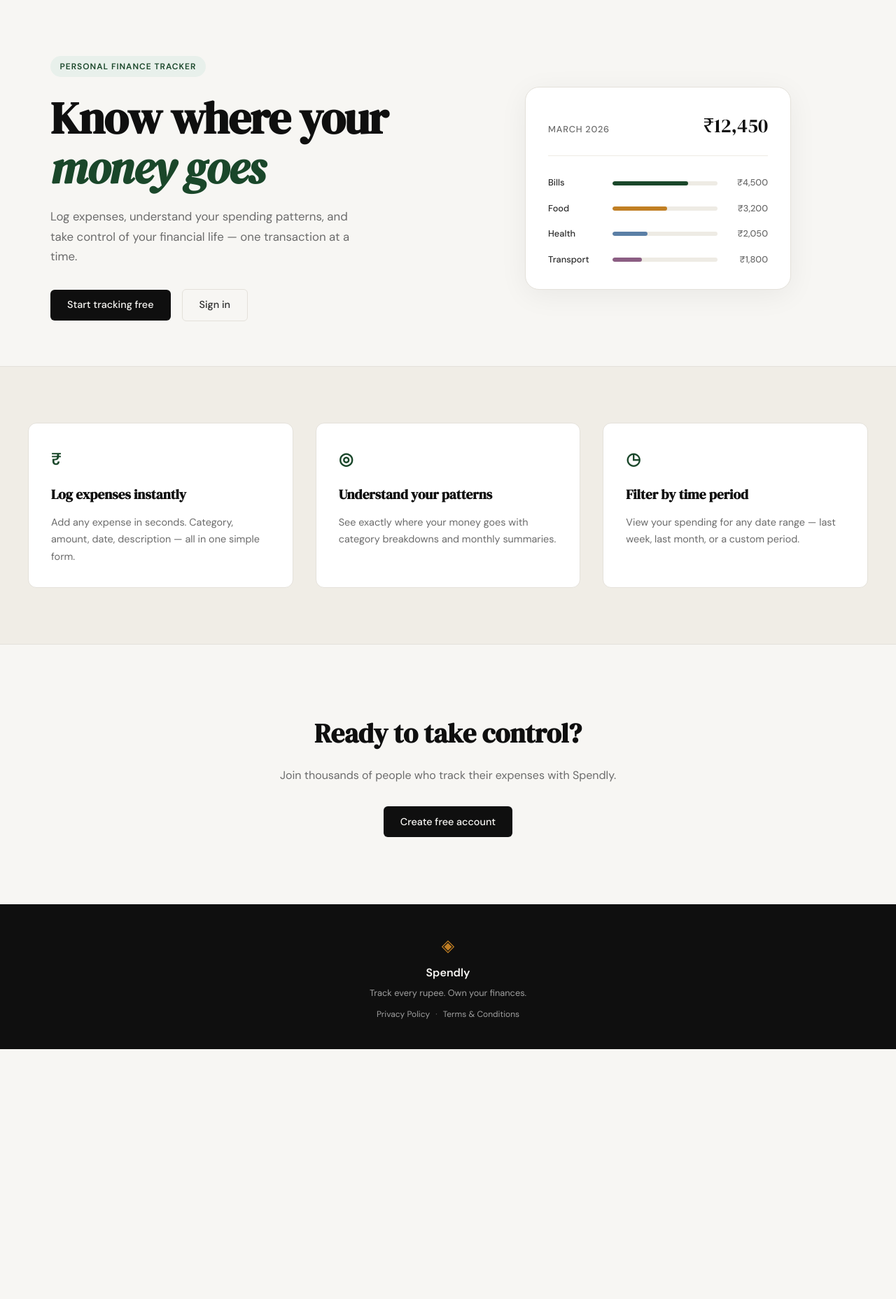
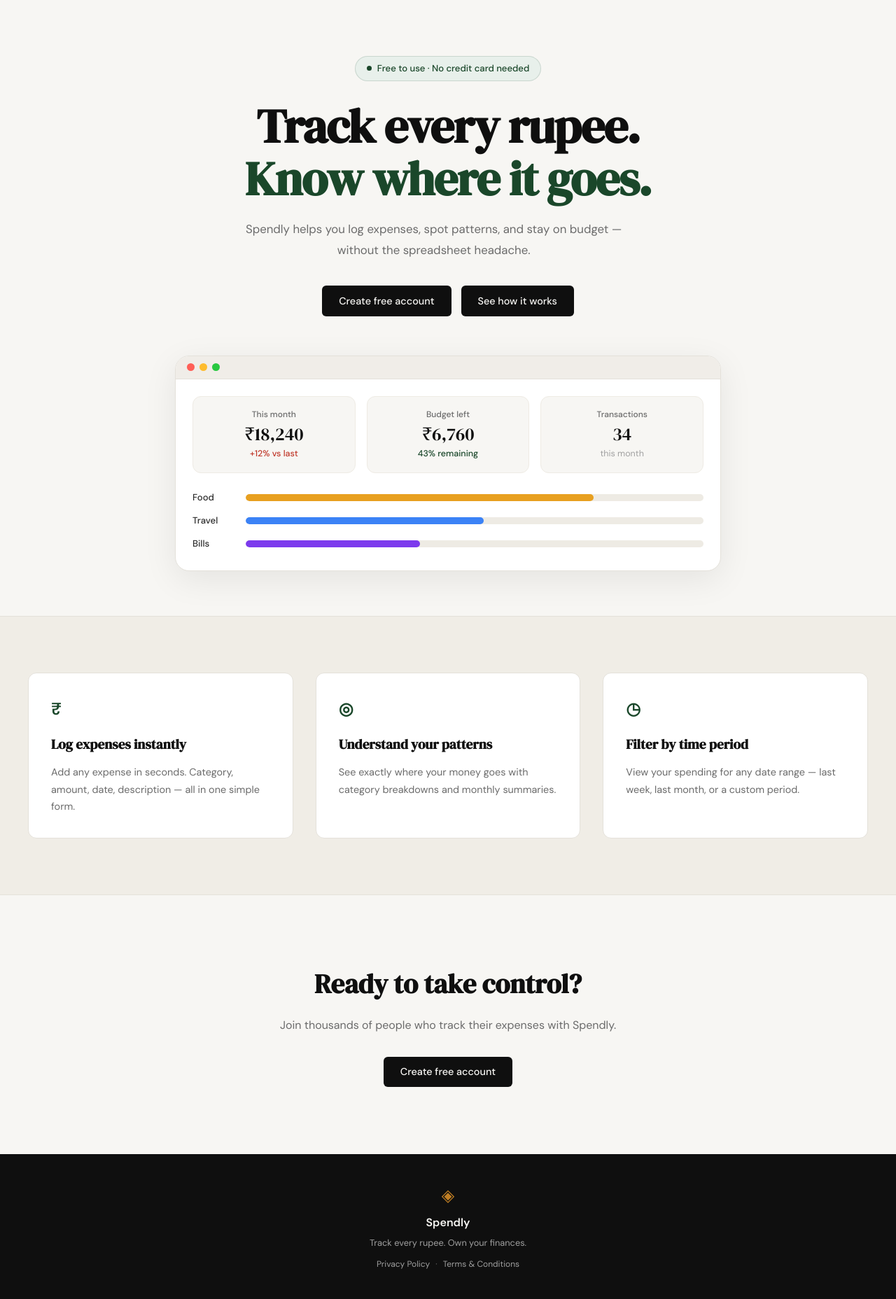
Before and after one commit to therishabh/expense-tracker-claude, a Flask app: page / in a window 1280 px wide. Shown: the part 61-1917 px from the top of the page at 70% size. Before the commit the page ends 1560 px from the top, so only its background shows below. Run offline with Flask 3, Linux system fonts and the light colour scheme.

Commit message:
Redesign hero section and add demo video modal
- Replace two-column hero with centered layout matching new design
- Add mint pill badge, two-line headline, browser-style mock dashboard
- Add stat cards (this month, budget left, transactions) and category bars
- Add modal triggered by "See how it works" button with YouTube embed
- Video loads on open and stops on close; Escape key and backdrop click close modal

Co-Authored-By: Claude Sonnet 4.6 <noreply@anthropic.com>

```diff
--- a/static/css/style.css
+++ b/static/css/style.css
@@ -125,30 +125,39 @@ a { color: inherit; text-decoration: none; }
 
 .hero {
     padding: 5rem 2rem 4rem;
-    display: grid;
-    grid-template-columns: 1fr 1fr;
-    gap: 4rem;
+    display: flex;
+    flex-direction: column;
     align-items: center;
-    max-width: var(--max-width);
+    max-width: 860px;
     margin: 0 auto;
+    text-align: center;
 }
 
 .hero-badge {
-    display: inline-block;
+    display: inline-flex;
+    align-items: center;
+    gap: 0.5rem;
     background: var(--accent-light);
     color: var(--accent);
-    font-size: 0.75rem;
-    font-weight: 600;
-    letter-spacing: 0.08em;
-    text-transform: uppercase;
-    padding: 0.35rem 0.85rem;
+    font-size: 0.82rem;
+    font-weight: 500;
+    padding: 0.4rem 1rem;
     border-radius: 999px;
-    margin-bottom: 1.5rem;
+    margin-bottom: 1.75rem;
+    border: 1px solid rgba(26,71,42,0.15);
+}
+
+.hero-badge-dot {
+    width: 7px;
+    height: 7px;
+    background: var(--accent);
+    border-radius: 50%;
+    flex-shrink: 0;
 }
 
 .hero-title {
     font-family: var(--font-display);
-    font-size: clamp(2.5rem, 5vw, 4rem);
+    font-size: clamp(2.6rem, 6vw, 4.25rem);
     line-height: 1.1;
     letter-spacing: -0.02em;
     color: var(--ink);
@@ -156,105 +165,149 @@ a { color: inherit; text-decoration: none; }
 }
 
 .hero-title em {
-    font-style: italic;
+    font-style: normal;
     color: var(--accent);
 }
 
 .hero-subtitle {
     font-size: 1.05rem;
     color: var(--ink-muted);
-    line-height: 1.7;
-    max-width: 460px;
-    margin-bottom: 2rem;
+    line-height: 1.75;
+    max-width: 540px;
+    margin-bottom: 2.25rem;
 }
 
 .hero-actions {
     display: flex;
-    gap: 1rem;
+    gap: 0.875rem;
     align-items: center;
+    flex-wrap: wrap;
+    justify-content: center;
+    margin-bottom: 3.5rem;
 }
 
 /* ------------------------------------------------------------------ */
-/* Mock card (hero visual)                                             */
+/* Mock browser (hero visual)                                          */
 /* ------------------------------------------------------------------ */
 
 .hero-visual {
-    display: flex;
-    justify-content: center;
+    width: 100%;
+    max-width: 780px;
 }
 
-.mock-card {
+.mock-browser {
     background: var(--paper-card);
     border: 1px solid var(--border);
     border-radius: var(--radius-lg);
-    padding: 2rem;
-    width: 100%;
-    max-width: 380px;
-    box-shadow: 0 8px 40px rgba(0,0,0,0.06);
+    box-shadow: 0 12px 48px rgba(0,0,0,0.08);
+    overflow: hidden;
 }
 
-.mock-card-header {
+.mock-browser-bar {
+    background: #f0ede8;
+    border-bottom: 1px solid var(--border);
+    padding: 0.65rem 1rem;
     display: flex;
-    justify-content: space-between;
-    align-items: baseline;
-    margin-bottom: 1.75rem;
-    padding-bottom: 1.25rem;
-    border-bottom: 1px solid var(--border-soft);
+    align-items: center;
+    gap: 0.45rem;
 }
 
-.mock-label {
-    font-size: 0.8rem;
-    font-weight: 500;
-    color: var(--ink-muted);
-    text-transform: uppercase;
-    letter-spacing: 0.06em;
+.mock-dot {
+    width: 11px;
+    height: 11px;
+    border-radius: 50%;
 }
 
-.mock-total {
-    font-family: var(--font-display);
-    font-size: 1.75rem;
-    color: var(--ink);
+.mock-dot-red    { background: #ff5f57; }
+.mock-dot-yellow { background: #febc2e; }
+.mock-dot-green  { background: #28c840; }
+
+.mock-browser-body {
+    padding: 1.5rem;
+    display: flex;
+    flex-direction: column;
+    gap: 1.25rem;
 }
 
-.mock-bars { display: flex; flex-direction: column; gap: 1rem; }
-
-.mock-bar-row {
+.mock-stats {
     display: grid;
-    grid-template-columns: 80px 1fr 60px;
-    align-items: center;
-    gap: 0.75rem;
+    grid-template-columns: repeat(3, 1fr);
+    gap: 1rem;
 }
 
-.mock-cat {
-    font-size: 0.8rem;
+.mock-stat-card {
+    background: var(--paper);
+    border: 1px solid var(--border-soft);
+    border-radius: var(--radius-md);
+    padding: 1rem 1.1rem;
+    display: flex;
+    flex-direction: column;
+    gap: 0.2rem;
+}
+
+.mock-stat-label {
+    font-size: 0.75rem;
+    color: var(--ink-muted);
+    font-weight: 500;
+}
+
+.mock-stat-value {
+    font-family: var(--font-display);
+    font-size: 1.6rem;
+    color: var(--ink);
+    line-height: 1.2;
+}
+
+.mock-stat-change {
+    font-size: 0.78rem;
+    font-weight: 500;
+}
+
+.mock-stat-change.negative { color: #c0392b; }
+.mock-stat-change.positive { color: var(--accent); }
+
+.mock-stat-sub {
+    font-size: 0.78rem;
+    color: var(--ink-faint);
+}
+
+.mock-chart {
+    display: flex;
+    flex-direction: column;
+    gap: 0.75rem;
+    padding: 0.25rem 0;
+}
+
+.mock-chart-row {
+    display: grid;
+    grid-template-columns: 60px 1fr;
+    align-items: center;
+    gap: 1rem;
+}
+
+.mock-chart-label {
+    font-size: 0.82rem;
     font-weight: 500;
     color: var(--ink-soft);
+    text-align: left;
 }
 
-.mock-bar-track {
-    height: 6px;
+.mock-chart-track {
+    height: 10px;
     background: var(--border-soft);
     border-radius: 999px;
     overflow: hidden;
 }
 
-.mock-bar {
+.mock-chart-bar {
     height: 100%;
-    background: var(--accent);
     border-radius: 999px;
     transition: width 0.6s ease;
 }
 
-.mock-bar-2 { background: var(--accent-2); }
-.mock-bar-3 { background: #5b7fa6; }
-.mock-bar-4 { background: #8b5e83; }
-
-.mock-amt {
-    font-size: 0.8rem;
-    font-weight: 500;
-    color: var(--ink-muted);
-    text-align: right;
-}
+.mock-chart-bar-food   { background: #e8a020; }
+.mock-chart-bar-travel { background: #3b82f6; }
+.mock-chart-bar-bills  { background: #7c3aed; }
 
 /* ------------------------------------------------------------------ */
 /* Buttons                                                             */
--- a/templates/landing.html
+++ b/templates/landing.html
@@ -6,55 +6,86 @@
 
 <section class="hero">
     <div class="hero-inner">
-        <div class="hero-badge">Personal Finance Tracker</div>
+        <div class="hero-badge">
+            <span class="hero-badge-dot"></span>
+            Free to use · No credit card needed
+        </div>
         <h1 class="hero-title">
-            Know where your<br>
-            <em>money goes</em>
+            Track every rupee.<br>
+            <em>Know where it goes.</em>
         </h1>
         <p class="hero-subtitle">
-            Log expenses, understand your spending patterns,
-            and take control of your financial life —
-            one transaction at a time.
+            Spendly helps you log expenses, spot patterns, and stay
+            on budget — without the spreadsheet headache.
         </p>
         <div class="hero-actions">
-            <a href="{{ url_for('register') }}" class="btn-primary">Start tracking free</a>
-            <a href="{{ url_for('login') }}" class="btn-ghost">Sign in</a>
+            <a href="{{ url_for('register') }}" class="btn-primary">Create free account</a>
+            <a href="#" class="btn-primary" id="open-demo-modal">See how it works</a>
         </div>
     </div>
+
+<!-- Demo modal -->
+<div class="modal-overlay" id="demo-modal" role="dialog" aria-modal="true" aria-label="Product demo video">
+    <div class="modal-box">
+        <button class="modal-close" id="close-demo-modal" aria-label="Close">&times;</button>
+        <div class="modal-video-wrap">
+            <iframe
+                id="demo-iframe"
+                src=""
+                data-src="https://www.youtube.com/embed/-Lt-ntUDj-g?si=h02EnmTf3B2dE6mK?enablejsapi=1&rel=0"
+                title="Spendly demo"
+                frameborder="0"
+                allow="accelerometer; autoplay; clipboard-write; encrypted-media; gyroscope; picture-in-picture"
+                allowfullscreen>
+            </iframe>
+        </div>
+    </div>
+</div>
+
     <div class="hero-visual">
-        <div class="mock-card">
-            <div class="mock-card-header">
-                <span class="mock-label">March 2026</span>
-                <span class="mock-total">₹12,450</span>
+        <div class="mock-browser">
+            <div class="mock-browser-bar">
+                <span class="mock-dot mock-dot-red"></span>
+                <span class="mock-dot mock-dot-yellow"></span>
+                <span class="mock-dot mock-dot-green"></span>
             </div>
-            <div class="mock-bars">
-                <div class="mock-bar-row">
-                    <span class="mock-cat">Bills</span>
-                    <div class="mock-bar-track">
-                        <div class="mock-bar" style="width: 72%"></div>
+            <div class="mock-browser-body">
+                <div class="mock-stats">
+                    <div class="mock-stat-card">
+                        <span class="mock-stat-label">This month</span>
+                        <span class="mock-stat-value">₹18,240</span>
+                        <span class="mock-stat-change negative">+12% vs last</span>
                     </div>
-                    <span class="mock-amt">₹4,500</span>
+                    <div class="mock-stat-card">
+                        <span class="mock-stat-label">Budget left</span>
+                        <span class="mock-stat-value">₹6,760</span>
+                        <span class="mock-stat-change positive">43% remaining</span>
+                    </div>
+                    <div class="mock-stat-card">
+                        <span class="mock-stat-label">Transactions</span>
+                        <span class="mock-stat-value">34</span>
+                        <span class="mock-stat-sub">this month</span>
+                    </div>
                 </div>
-                <div class="mock-bar-row">
-                    <span class="mock-cat">Food</span>
-                    <div class="mock-bar-track">
-                        <div class="mock-bar mock-bar-2" style="width: 52%"></div>
+                <div class="mock-chart">
+                    <div class="mock-chart-row">
+                        <span class="mock-chart-label">Food</span>
+                        <div class="mock-chart-track">
+                            <div class="mock-chart-bar mock-chart-bar-food" style="width: 76%"></div>
+                        </div>
                     </div>
-                    <span class="mock-amt">₹3,200</span>
-                </div>
-                <div class="mock-bar-row">
-                    <span class="mock-cat">Health</span>
-                    <div class="mock-bar-track">
-                        <div class="mock-bar mock-bar-3" style="width: 33%"></div>
+                    <div class="mock-chart-row">
+                        <span class="mock-chart-label">Travel</span>
+                        <div class="mock-chart-track">
+                            <div class="mock-chart-bar mock-chart-bar-travel" style="width: 52%"></div>
+                        </div>
                     </div>
-                    <span class="mock-amt">₹2,050</span>
-                </div>
-                <div class="mock-bar-row">
-                    <span class="mock-cat">Transport</span>
-                    <div class="mock-bar-track">
-                        <div class="mock-bar mock-bar-4" style="width: 28%"></div>
+                    <div class="mock-chart-row">
+                        <span class="mock-chart-label">Bills</span>
+                        <div class="mock-chart-track">
+                            <div class="mock-chart-bar mock-chart-bar-bills" style="width: 38%"></div>
+                        </div>
                     </div>
-                    <span class="mock-amt">₹1,800</span>
                 </div>
             </div>
         </div>
```
Also changed, not shown: other parts of static/css/style.css (+62 -9 lines), static/js/main.js (+37 -0 lines).
